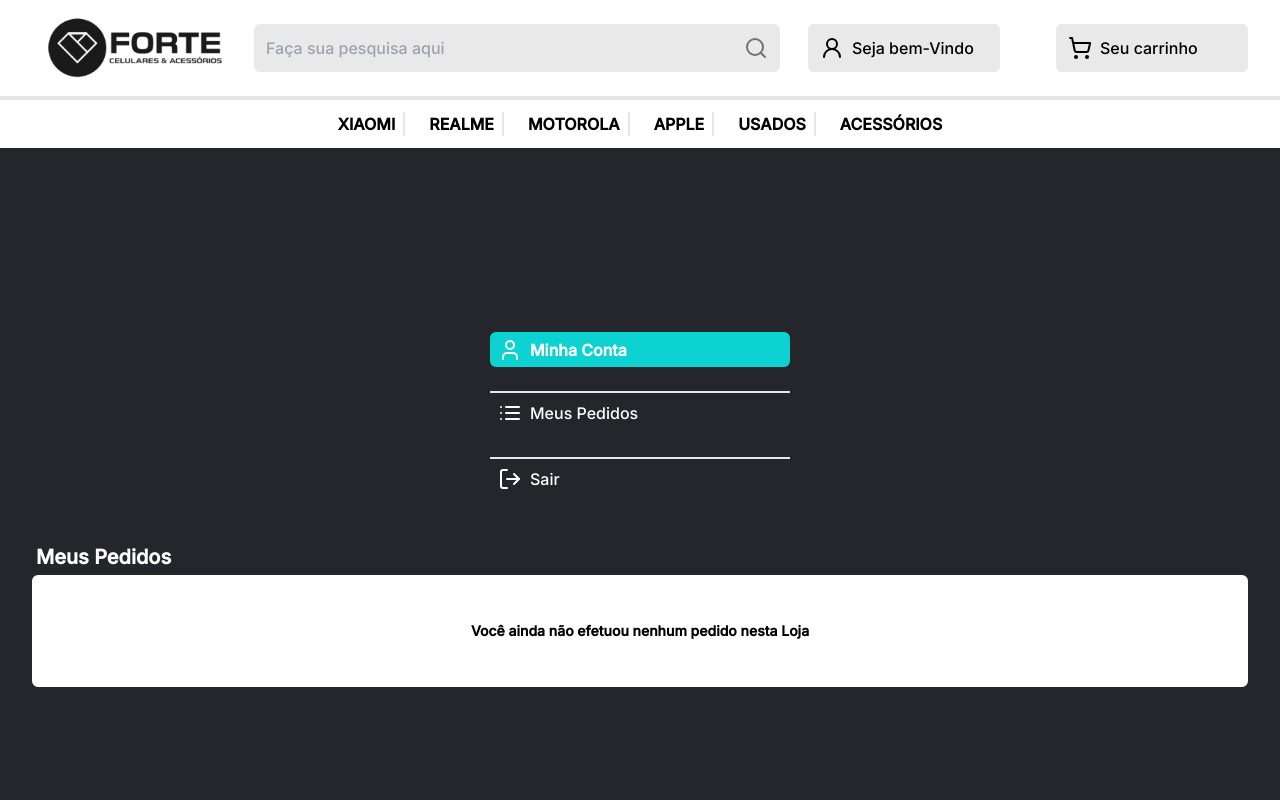
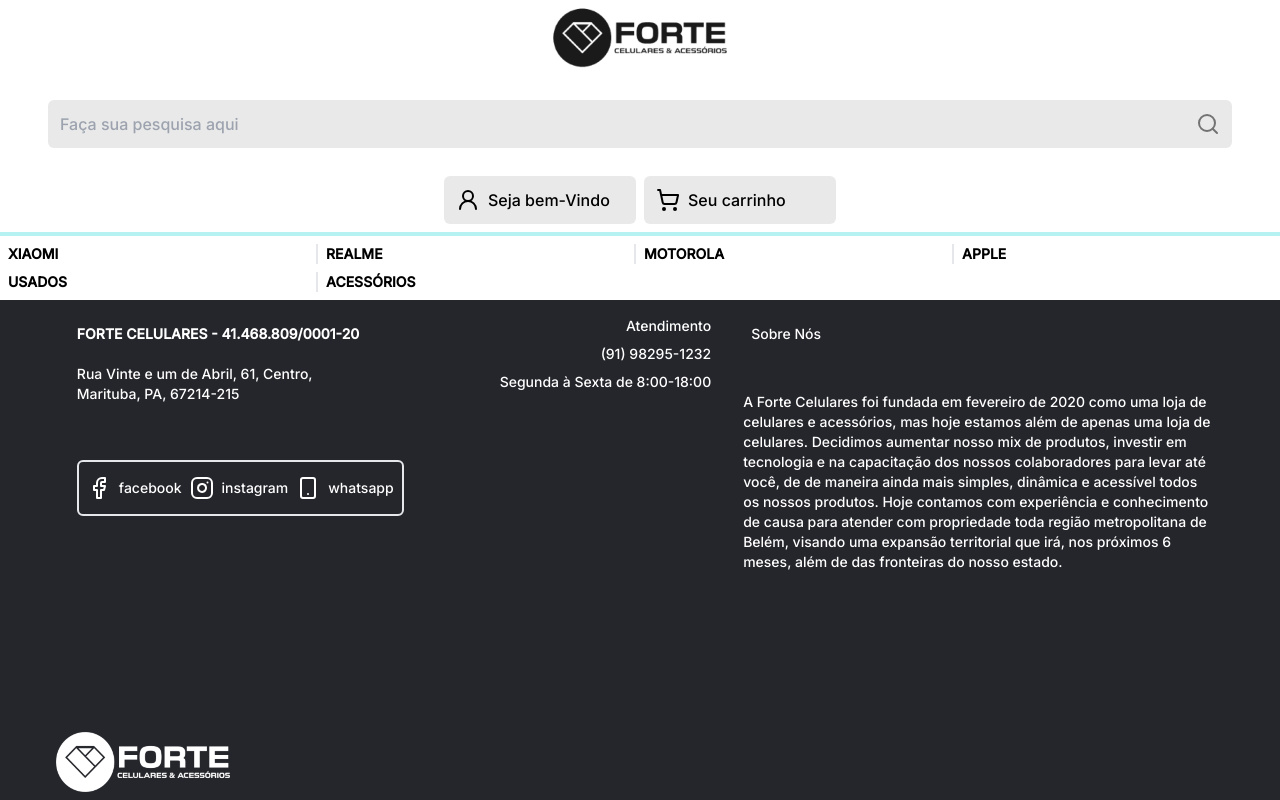
Before and after one commit to LucasP0/e-comerce_react, a React (Vite) app: page / in a window 1280 px wide. Shown: the top 800 px of the page. Built offline with nearby package versions, Linux system fonts and the light colour scheme.

Commit message:
atualizaçone

```diff
--- a/src/App.tsx
+++ b/src/App.tsx
@@ -4,12 +4,15 @@
 import { PageSix } from "./pages/pageSix";
 import { PageThee } from "./pages/pageThee";
 import { PageTwo } from "./pages/pageTwo";
+import { Footer } from "./components/Footer";
+import { Sidebar } from "./components/sidebar";
 
 export const App = () => {
 
   return (
     <div className='bg-pd  flex flex-col font-inter'>
-      <PageFive/>
+      <Sidebar />
+      <Footer />
   </div>
   )
 };
--- a/src/components/Footer.tsx
+++ b/src/components/Footer.tsx
@@ -2,25 +2,25 @@
 
 export const Footer = () => {
   return (
-    <footer className=''>
-      <div className='flex flex-row items-start justify-center w-full text-sm text-white'>
-        <section className=' flex flex-row justify-end gap-14 border-r-2 border-search'>
+    <footer className='max-md:flex max-md:flex-col max-md:items-center'>
+      <div className='flex flex-row items-start justify-center w-full text-sm text-white max-md:flex-col max-md:items-center'>
+        <section className=' flex flex-row justify-end gap-14 border-r-2 border-search max-md:flex-col max-md:gap-2 max-lg:border-none'>
         <div className=' p-6 flex flex-col gap-14'>
           <div className='flex flex-col'>
             <p><strong>FORTE CELULARES - 41.468.809/0001-20</strong></p><br/>
             <p>Rua Vinte e um de Abril, 61, Centro,<br/>Marituba, PA, 67214-215</p>
             </div>
-            <div className='border-2 h-14 border-borderC rounded-md flex flex-row items-center justify-center gap-2 p-2'><Facebook />facebook <Instagram /> instagram <Smartphone /> whatsapp</div>
+            <div className='border-2 h-14 border-border rounded-md flex flex-row items-center justify-center gap-2 p-2'><Facebook />facebook <Instagram /> instagram <Smartphone /> whatsapp</div>
         </div>
-        <div className='pt-56 p-4 text-end flex flex-col gap-2'>
+        <div className='pt-56 p-4 text-end flex flex-col gap-2 max-lg:pt-4'>
           <p>Atendimento </p>
           <p>(91)  98295-1232</p>
           <p>Segunda à Sexta de 8:00-18:00</p>
         </div>
           </section>
           {/* section 2 */}
-        <section  className='  '>
-        <div className='flex flex-col gap-10 w-box p-4'>
+        <section  className=' max-sm:border-t-2 max-sm:border-button/30 max-sm:mt-10 '>
+        <div className='flex flex-col gap-10 w-box p-4 max-sm:w-full max-sm:p-6 '>
           <p className='p-2'>Sobre Nós</p>
 
           A Forte Celulares foi fundada em fevereiro de 2020 como uma loja de celulares e acessórios, mas hoje estamos além de apenas uma loja de celulares. Decidimos aumentar nosso mix de produtos, investir em tecnologia e na capacitação dos nossos colaboradores para levar até você, de de maneira ainda mais simples, dinâmica e acessível todos os nossos produtos.
@@ -30,7 +30,7 @@
         </section>
       </div>
 
-      <div className='p-14 ml-20 pt-36 pb-3 flex flex-row justify-between items-end '>
+      <div className='p-14 ml-20 pt-36 pb-3 flex flex-row justify-between items-end max-sm:p-10 max-lg:ml-0 max-sm:flex-col max-sm:items-center'>
         <div>
           <img src="../public/img/LOGO_1080x1080 - VERSÃO HORIZONTAL 02_SEM FUNDO 1.png" alt="" />
           <p className='text-white text-xs max-w-xl pt-12 '> © ForteEletrôncios 2023 - Todos os direitos reservados. Eventuais promoções, descontos e prazos de pagamento expostos aqui são válidos  para compras via instagram, Site e Whatsapp </p>
--- a/src/components/mainPageFive.tsx
+++ b/src/components/mainPageFive.tsx
@@ -3,17 +3,17 @@
 export const MainPageFive = () => {
   return (
     <main className='h-screen text-white mb-mB'>
-      <div className=' flex flex-row items-start justify-center p-8 mt-28 max-lg:flex-col max-lg:items-center'>
+      <div className=' flex flex-row items-start justify-center p-8 mt-28 max-lg:flex-col max-lg:px-0 max-lg:w-full '>
         <div>
           <section className='flex flex-col items-start justify-center gap-6 p-10'>
           <button className='w-boxmd h-boxsx  bg-button rounded-md font-bold flex flex-row justify-start items-center gap-2 p-2'><User /> Minha Conta</button>
-          <a className='p-2 border-t-2 w-full flex flex-row items-center gap-2' href="#"> <List /> Meus Pedidos</a>
+          <a className='p-2 border-t-2 w-full flex flex-row items-center gap-2 ' href="#"> <List /> Meus Pedidos</a>
           <a className='p-2 border-t-2 w-full flex flex-row items-center gap-2' href="#"><LogOut /> Sair</a>
           </section>
         </div>
             {/* INICIO SECTION TWO ^^ */}
         <div className='max-lg:w-full '>
-          <h1 className='text-xl font-bold p-1 max-md:flex max-md:flex-col max-lg:w-4/5 max-md:pl-12 max-md:pb-4'>Meus Pedidos</h1>
+          <h1 className='text-xl font-bold p-1 max-md:flex max-md:flex-col max-lg:w-4/5 max-lg:pl-12 max-md:pb-4'>Meus Pedidos</h1>
           <section className='border-2 border-white w-boxGG  rounded-md flex flex-row justify-center p-10 bg-ff text-black max-lg:w-full max-lg:m-auto '>
           <h1 className='text-xl font-bold p-1 max-lg:text-sm'>Você ainda não efetuou nenhum pedido nesta Loja</h1>
           </section>
--- a/src/components/sidebar.tsx
+++ b/src/components/sidebar.tsx
@@ -3,23 +3,23 @@
 export const Sidebar = () => {
   return (
     <header className='bg-white flex flex-col'>
-          <nav className=' h-20 flex flex-row gap-7 items-center justify-between p-12'>
-            <div className='flex flex-row items-center gap-8'>
+          <nav className=' h-20 flex flex-row gap-7 items-center justify-between p-12 max-lg:w-full max-lg:flex-col max-lg:h-auto max-lg:py-2'>
+            <div className='flex flex-row items-center gap-8 max-lg:flex-col w-full '>
               <img src="../public/img/LOGO_1080x1080 - VERSÃO HORIZONTAL 01 2.png" alt="logo" />
-              <form className='bg-input w-inputl h-12 rounded-md p-3 flex flex-row'><input className='w-full  bg-input' type="search" name="search" placeholder='Faça sua pesquisa aqui' id="" />
+              <form className='bg-input w-inputl h-12 rounded-md p-3 flex flex-row max-lg:w-full'><input className='w-full  bg-input' type="search" name="search" placeholder='Faça sua pesquisa aqui' id="" />
               <button className='text-search'><Search /></button>
               </form>
             </div>
-            <div className='flex flex-row items-center gap-14'>
+            <div className='flex flex-row items-center gap-14 max-sm:flex-col max-lg:gap-2'>
               <button className='bg-input w-48 h-12 rounded-md flex flex-row items-center p-3 gap-2'><User2 /> Seja bem-Vindo</button>
               <button className='bg-input w-48 h-12 rounded-md flex flex-row items-center p-3 gap-2'><ShoppingCart /> Seu carrinho</button>
             </div>
           </nav>
-          <div className='flex flex-row items-center gap-6 justify-center p-3 border-t-4'>
-            <a href='#' className='border-r-2 pr-2 divide-y-8'><strong>XIAOMI</strong></a>
+          <div className='flex flex-row items-center gap-6 justify-center p-3 border-t-4 border-button/30 max-lg:text-sm max-lg:gap-2 max-lg:grid max-lg:grid-cols-4 max-lg:p-2 max-lg:pt-2 '>
+            <a href='#' className='border-r-2 pr-2'><strong>XIAOMI</strong></a>
             <a href='#' className='border-r-2 pr-2 cursor-pointer'><strong>REALME</strong></a>
             <a href='#' className='border-r-2 pr-2 cursor-pointer'><strong>MOTOROLA</strong></a>
-            <a href='#' className='border-r-2 pr-2 cursor-pointer'><strong>APPLE</strong></a>
+            <a href='#' className='border-r-2 pr-2 cursor-pointer max-lg:border-none'><strong>APPLE</strong></a>
             <a href='#' className='border-r-2 pr-2 cursor-pointer'><strong>USADOS</strong></a>
             <a href='#' className='cursor-pointer'><strong>ACESSÓRIOS</strong></a>
           </div>
--- a/tailwind.config.js
+++ b/tailwind.config.js
@@ -8,10 +8,10 @@
   theme: {
     extend: {
       screens: {
-        'sm': '730px',
+        'sm': '500px',
         // => @media (min-width: 640px) { ... }
 
-        'md': '768px',
+        'md': '1100px',
         // => @media (min-width: 768px) { ... }
 
         'lg': '1300px',
```
